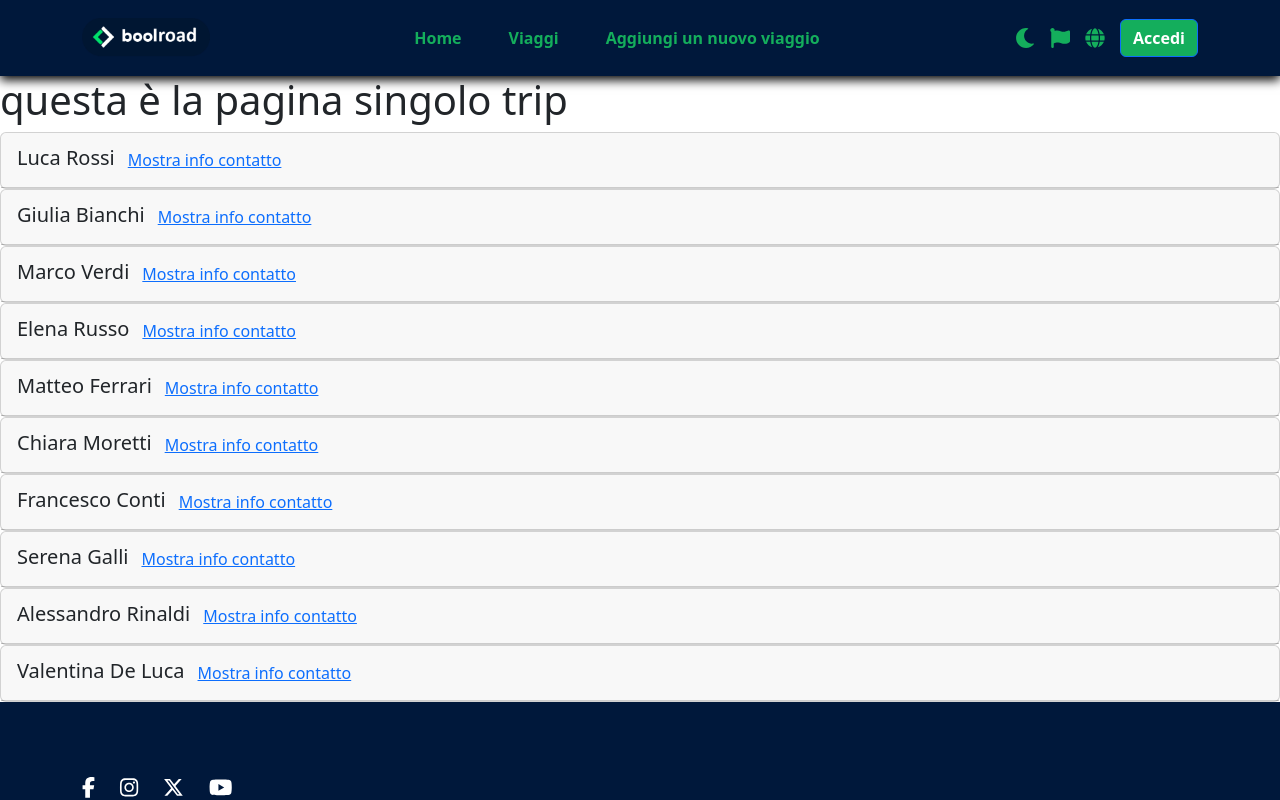
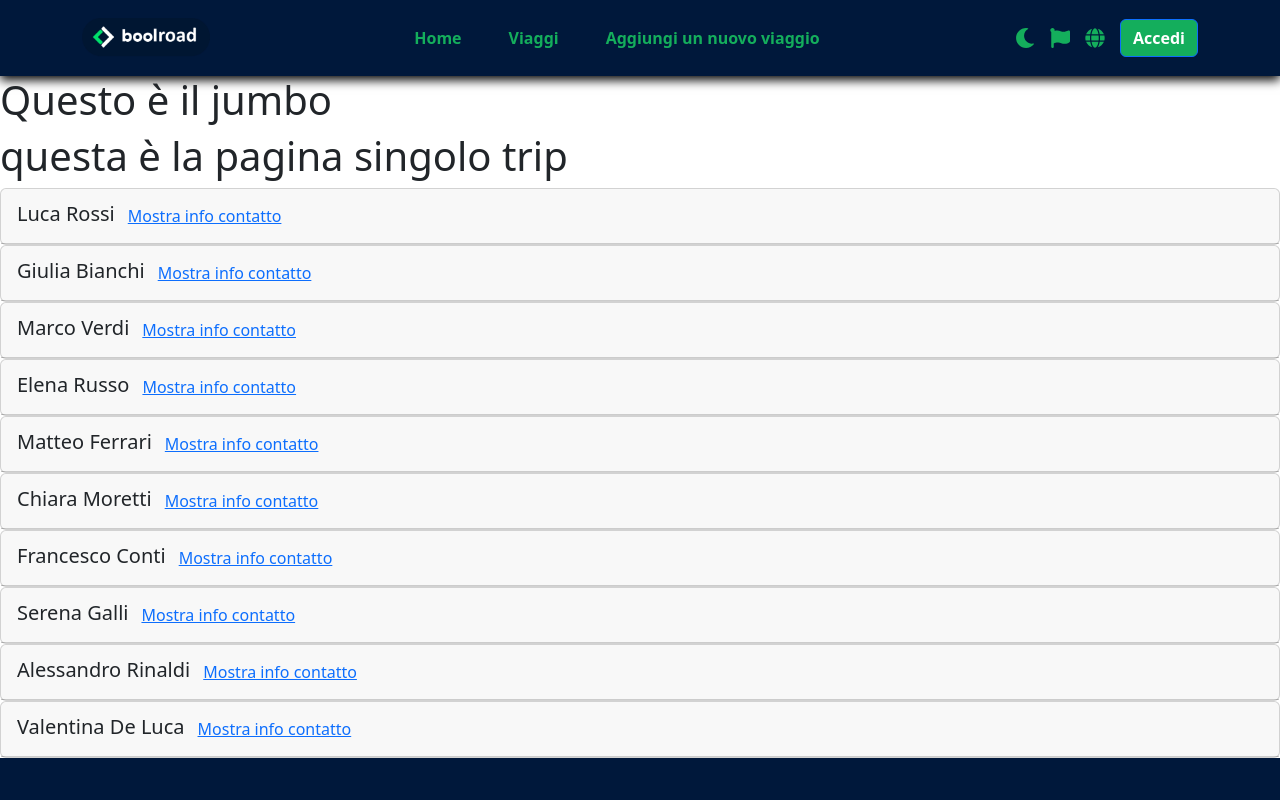
Before and after one commit to Giunta-Giovanni/boolroad, a React (Vite) app: page /trip_page/1 in a window 1280 px wide. Shown: the top 800 px of the page. Built offline with nearby package versions, Linux system fonts and the light colour scheme.

Commit message:
[fix] prova jumbo

```diff
--- a/src/components/JumboSingleTrip.jsx
+++ b/src/components/JumboSingleTrip.jsx
@@ -1,6 +1,7 @@
 export default function JumboSingleTrip() {
     return (
         <>
+            <h1>Questo è il jumbo</h1>
         </>
     )
 }
```
